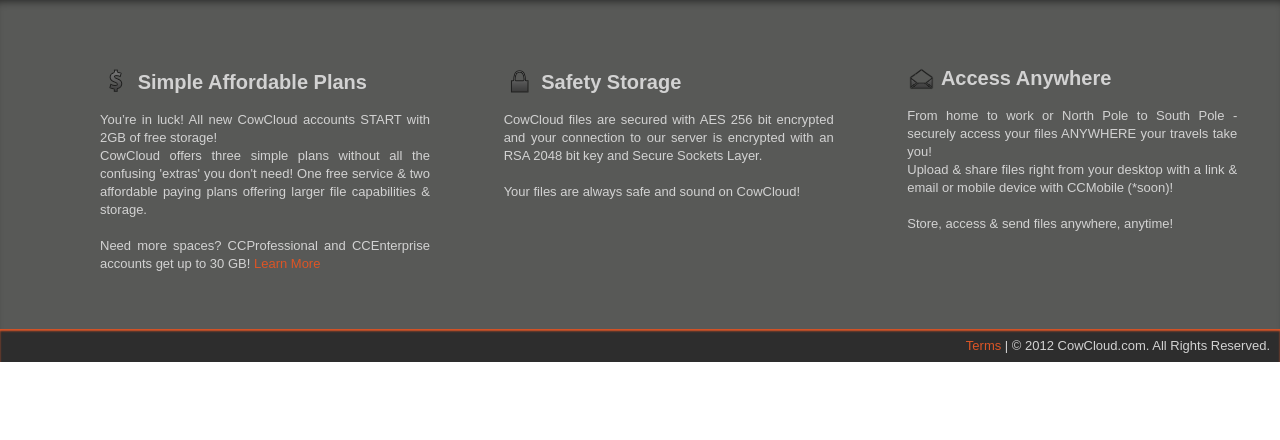
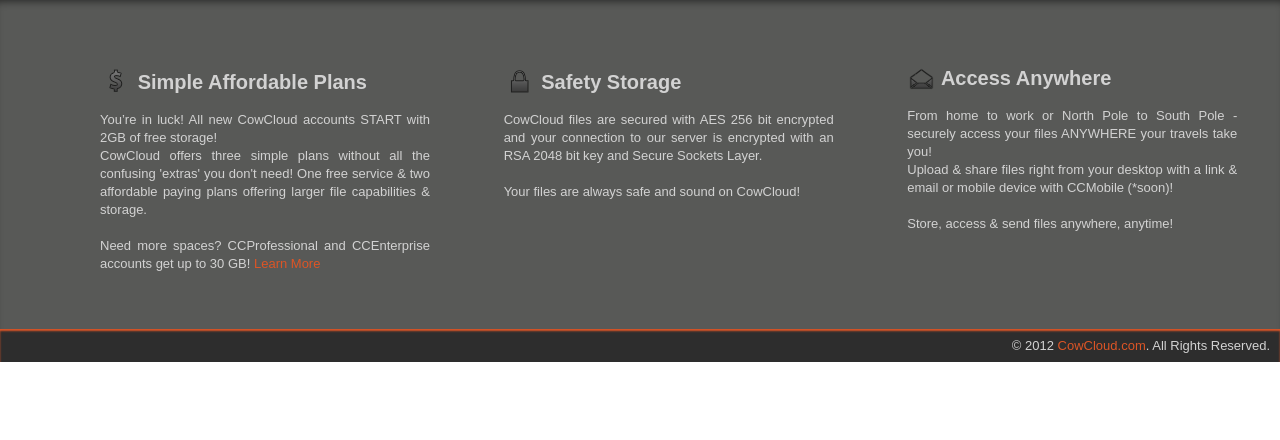
Before and after one commit to bl-stream/cowcloud, a Django app: page /files/list/ in a window 1280 px wide. Shown: the part 360-800 px from the top of the page. Run offline with Django 3.2, Linux system fonts and the light colour scheme; a user stored in the database is signed in; data that the repository does not hold is empty; parts of the project's set-up code (start-up, migrations or seed data) failed here and were passed over; some web fonts are replaced.

Commit message:
change css

```diff
--- a/cowcloud/templates/footer.html
+++ b/cowcloud/templates/footer.html
@@ -22,6 +22,6 @@
 </div>
 
 <div class="footer">
-<p><a href="/terms/">Terms</a> | &copy; 2012 CowCloud.com. All Rights Reserved.</p>
+<p>&copy; 2012 <a href="/" title="CowCloud">CowCloud.com</a>. All Rights Reserved.</p>
 </div>
 <div class="clear"></div>
```
